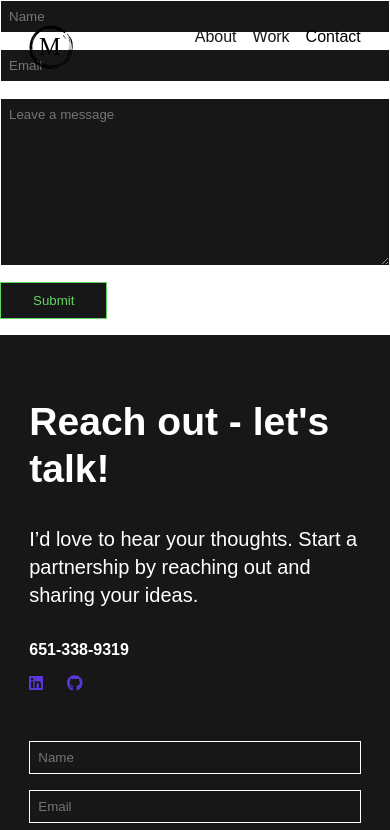
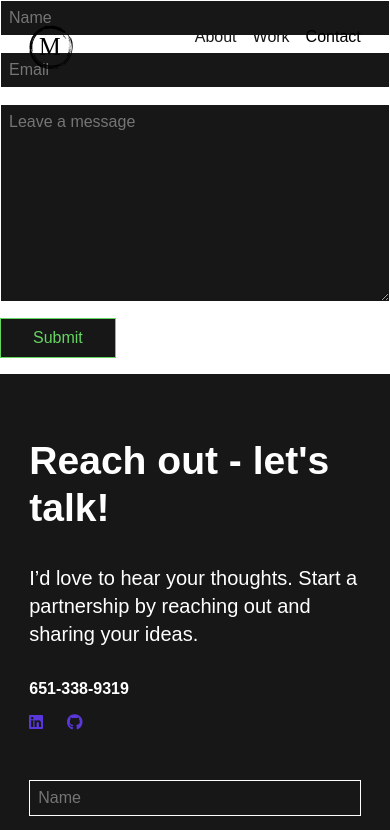
Before and after one commit to jpaul1982/Portfolio-Site, a React (Create React App) app: page /contact in a window 390 px wide. Shown: the top 830 px of the page. Built offline with nearby package versions, Linux system fonts and the light colour scheme; a web font is replaced by a local one.

Commit message:
mobile changes

```diff
--- a/public/index.html
+++ b/public/index.html
@@ -7,7 +7,7 @@
     <meta name="theme-color" content="#000000" />
     <meta
       name="description"
-      content="Web site created using create-react-app"
+      content="Web designer and developer based in Minnesota"
     />
     <link rel="apple-touch-icon" href="%PUBLIC_URL%/logo192.png" />
     <!--
@@ -24,7 +24,7 @@
       work correctly both with client-side routing and a non-root public URL.
       Learn how to configure a non-root public URL by running `npm run build`.
     -->
-    <title>Web Design & Development</title>
+    <title>Paul Molnar | Web Design & Development</title>
   </head>
   <body>
     <noscript>You need to enable JavaScript to run this app.</noscript>
--- a/src/App.scss
+++ b/src/App.scss
@@ -19,6 +19,8 @@
   margin: 0;
   padding: 0;
   font-family: "Scandia", sans-serif;
+  font-size: inherit;
+  font-weight: 400;
 }
 
 p {
--- a/src/components/Footer/Contact/index.scss
+++ b/src/components/Footer/Contact/index.scss
@@ -2,7 +2,7 @@
   flex-basis: 39%;
   color: #ffffff;
 
-  [type="submit"] {
+  input[type="submit"]{
     border: 1px solid #65d562;
     padding: 10px 2rem;
     width: auto;
@@ -26,5 +26,6 @@
     background-color: #171718;
     color: #ffffff;
     outline: none;
+    border-radius: 0px;
   }
 }
--- a/src/components/Home/index.scss
+++ b/src/components/Home/index.scss
@@ -9,12 +9,11 @@
   }
   &--right {
     flex-basis: 45%;
-    position: relative;
-    bottom: 0;
-    left: 0;
+    position: static;
     @media (min-width: 768px) {
       bottom: 50px;
       left: 50px;
+      position: relative;
     }
   }
   ul {
--- a/src/components/Nav/index.scss
+++ b/src/components/Nav/index.scss
@@ -9,17 +9,20 @@
   display: flex;
   justify-content: space-between;
   align-items: center;
-  a svg {
-    max-width: 45px;
-    width: 100%;
-    height: auto;
-    padding-top: 25px;
+  a {
+    text-decoration: none;
+    svg {
+      max-width: 45px;
+      width: 100%;
+      height: auto;
+      padding-top: 25px;
+    }
   }
 }
 
 .nav-links {
   .nav-link {
-    display:inline-block;
+    display: inline-block;
     cursor: pointer;
     &.active {
       font-weight: 700;
```
Also changed, not shown: 1 other file (tests, documents, lock files or other folders).
